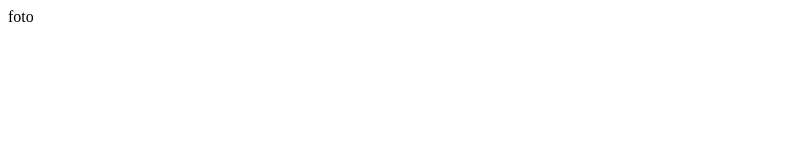
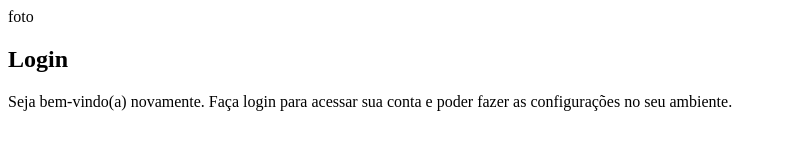
Before and after one commit to Michel-0liveira/projeto-login, a plain HTML site: page index.html in a window 1280 px wide. Shown: the whole page, without its empty margins (0-787 px from the left). Drawn offline with Linux system fonts and the light colour scheme.

Commit message:
Update index.html

```diff
--- a/index.html
+++ b/index.html
@@ -13,8 +13,8 @@
                 foto
             </div>
             <div class="form">
-                <h1></h1>
-                <p></p>
+                <h1>Login</h1>
+                <p>Seja bem-vindo(a) novamente. Faça login para acessar sua conta e poder fazer as configurações no seu ambiente.</p>
                 <form action="form.php" method="post">
 
                 </form>
```
